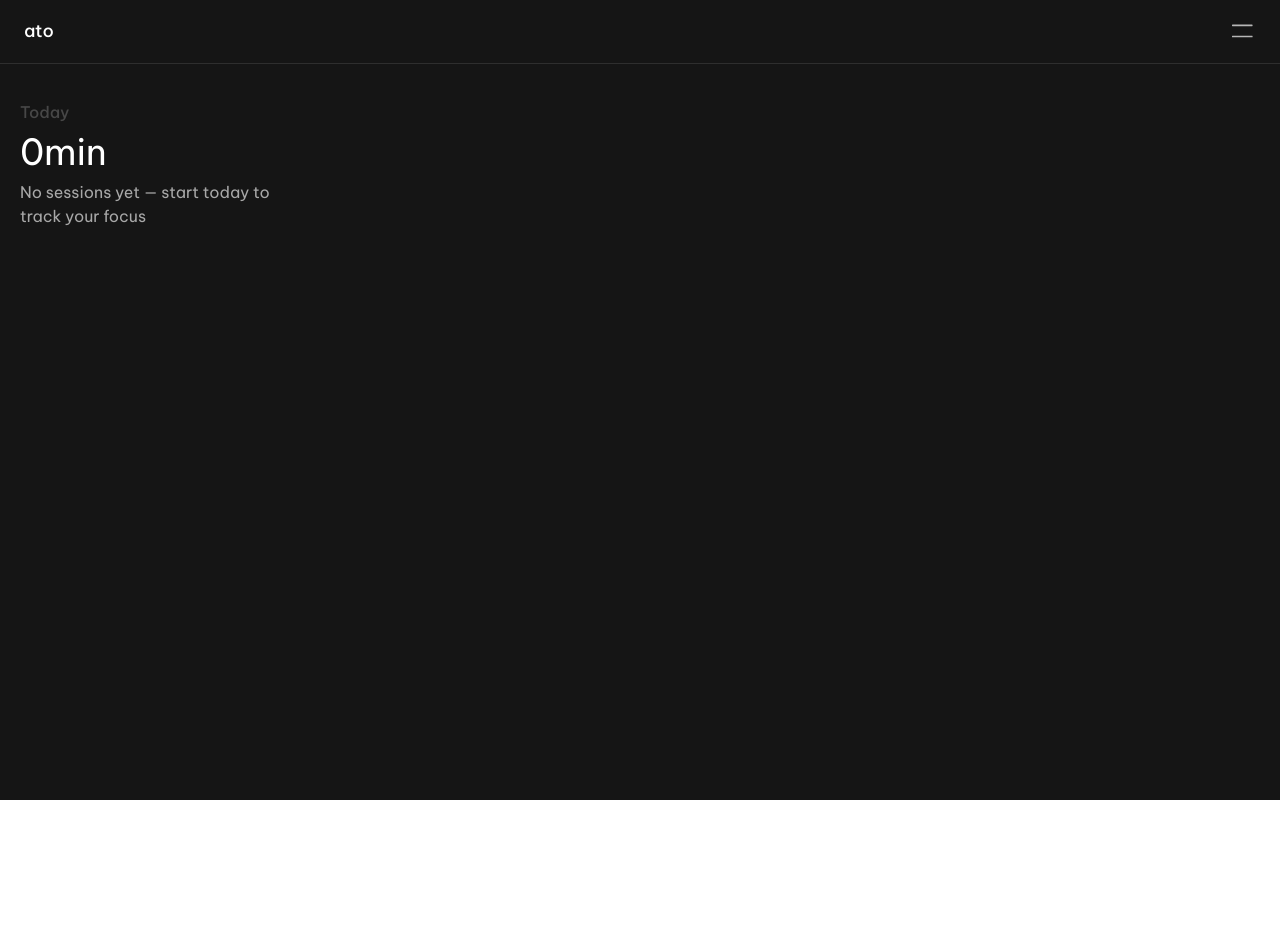
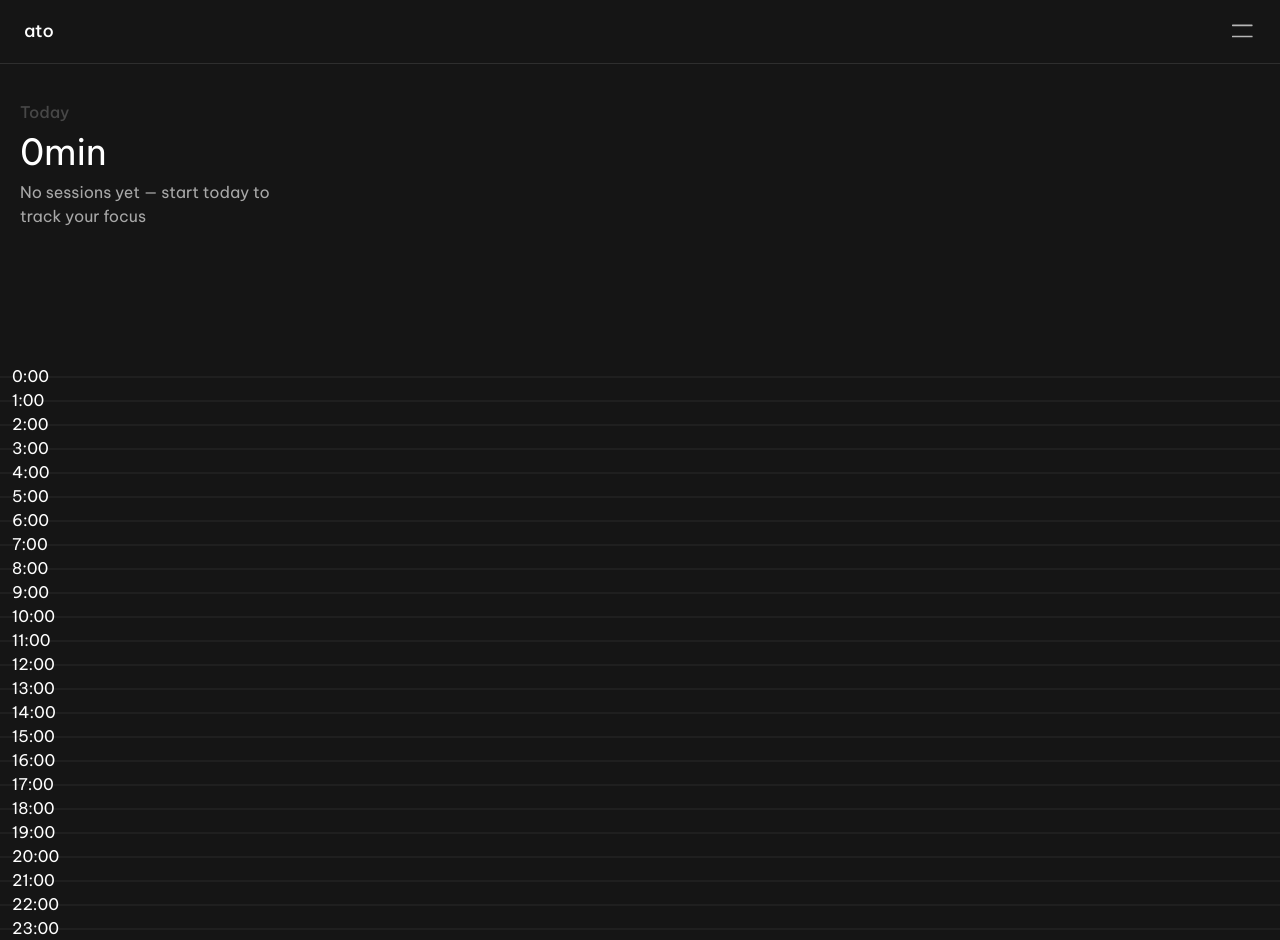
Before and after one commit to Stefan1400/ato, a React (Vite) app in the folder client/: page /analytics in a window 1280 px wide. Before the commit the page ends 800 px from the top, so only its background shows below. Built offline with nearby package versions, Linux system fonts and the light colour scheme; no server answers; a web font is replaced by a local one.

Commit message:
feat(analytics-timeline): add initial timeline UI

```diff
--- a/client/src/features/analytics/AnalyticsPage.tsx
+++ b/client/src/features/analytics/AnalyticsPage.tsx
@@ -1,9 +1,12 @@
 import FeedbackMessage from "../feedback/feedbackMessage";
+import Timeline from "./Timeline";
 
 function AnalyticsPage() {
   return (
-    <div className='w-screen h-screen bg-[#151515] flex flex-col items-center px-6 pt-21'>
+    <div className='w-screen h-auto bg-[#151515] flex flex-col items-center px-6 pt-21'>
       <FeedbackMessage />
+
+      <Timeline />
     </div>
   )
 };
--- /dev/null
+++ b/client/src/features/analytics/Timeline.tsx
@@ -0,0 +1,24 @@
+function Timeline() {
+
+   const times = [];
+
+   for (let i = 0; i < 24; i++) {
+      let convertedTime = `${i}:00`;
+      times.push(convertedTime);
+   };
+
+   return (
+    <div className="w-screen h-auto text-white flex flex-col items-center mt-30">
+      <ul className="flex flex-col items-start w-full">
+         {times.map(t => (
+            <li key={t} className="relative">
+               <div className="w-screen h-0.5 bg-[#2E2E2E] absolute left-0 top-3 opacity-40 z-10"></div>
+               <p className="relative z-40 ml-3">{t}</p>
+            </li>
+         ))}
+      </ul>
+    </div>
+  )
+};
+
+export default Timeline;
```
